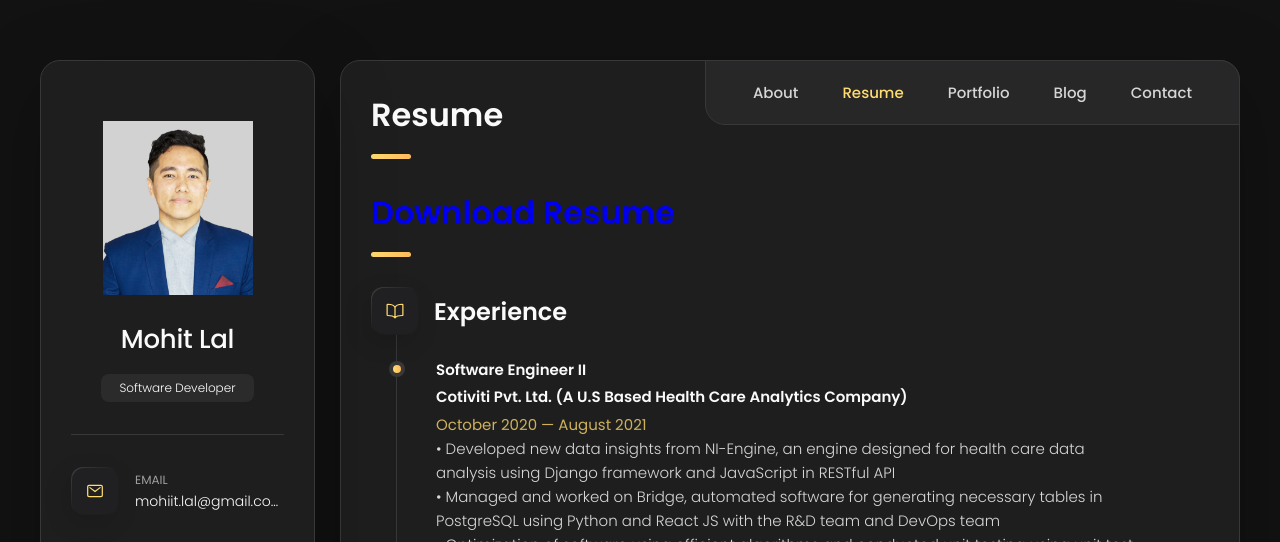
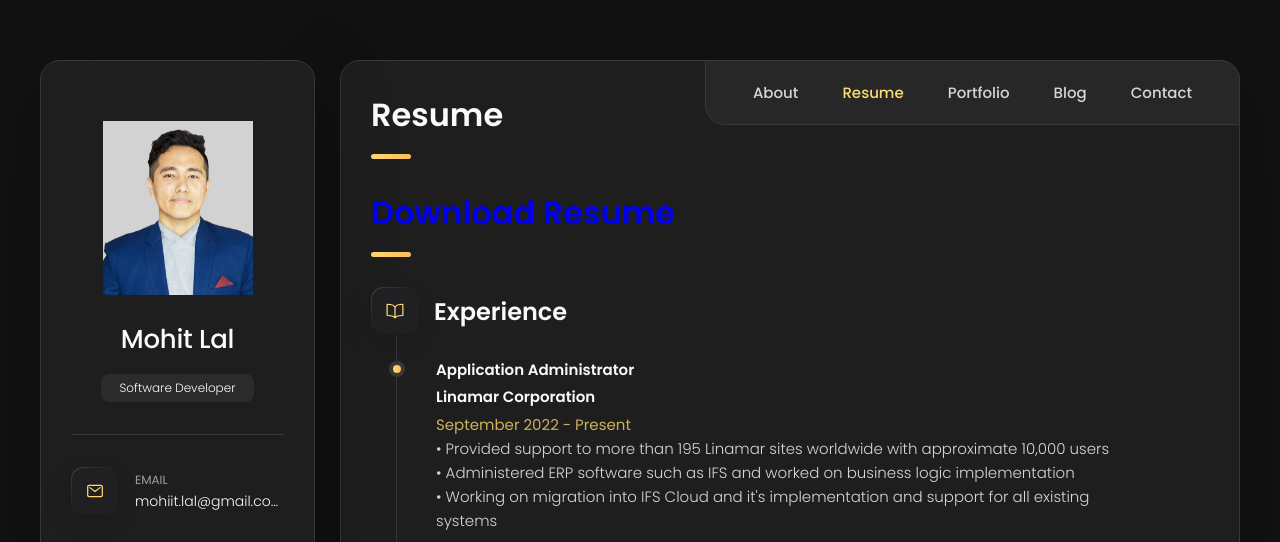
Before and after one commit to mohit-lal/mohit-lal.github.io, a plain HTML site: page index.html in a window 1280 px wide. Both pictures are taken after a click on the button "Resume". Shown: the top 542 px of the page. Drawn offline with nearby package versions, Linux system fonts and the light colour scheme.

Commit message:
Update index.html

```diff
--- a/index.html
+++ b/index.html
@@ -520,7 +520,22 @@
           </div>
 
           <ol class="timeline-list">
+            <li class="timeline-item">
 
+              <h4 class="h4 timeline-item-title">Application Administrator</h4>
+              <h5 class="h4 timeline-item-title">Linamar Corporation</h5>
+
+              <span>September 2022 - Present</span>
+
+              <p class="timeline-text">
+                • Provided support to more than 195 Linamar sites worldwide with approximate 10,000 users
+                <br>
+                • Administered ERP software such as IFS and worked on business logic implementation
+                <br>
+                • Working on migration into IFS Cloud and it's implementation and support for all existing systems
+              </p>
+
+            </li>
             <li class="timeline-item">
 
               <h4 class="h4 timeline-item-title">Software Engineer II</h4>
```
